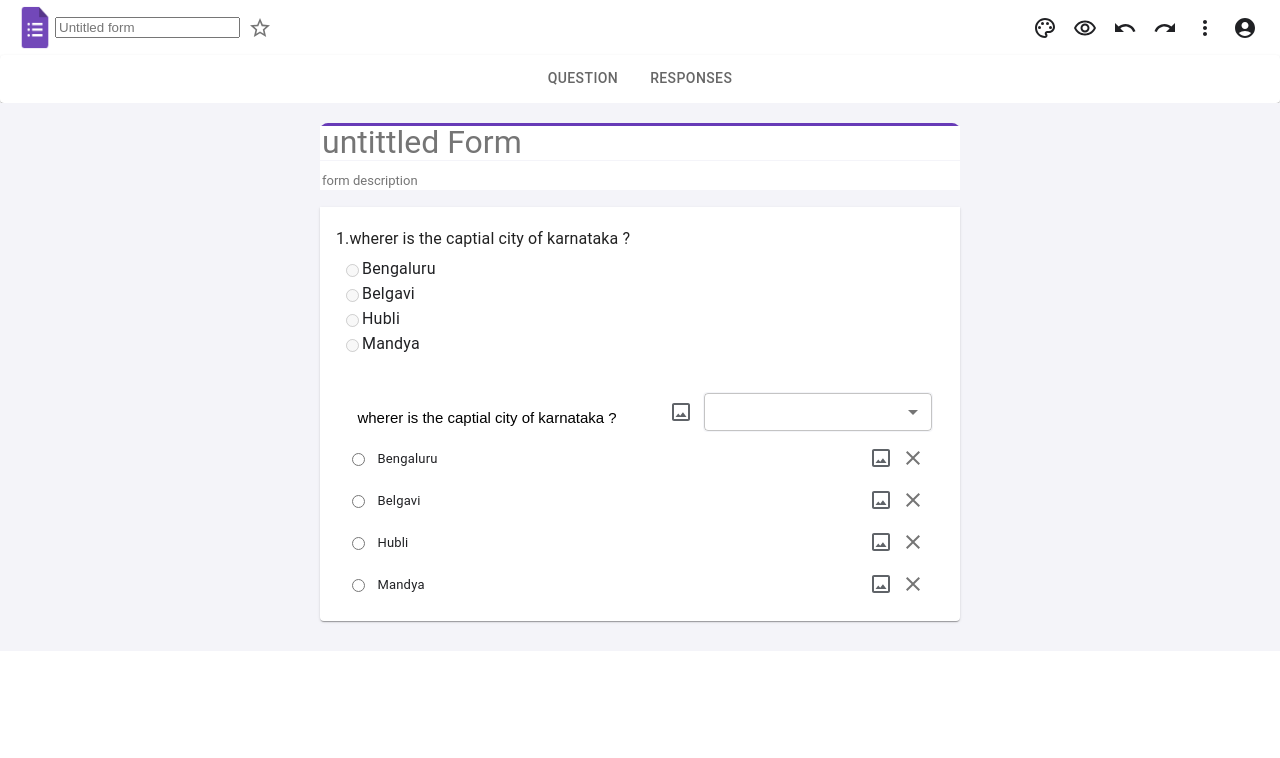
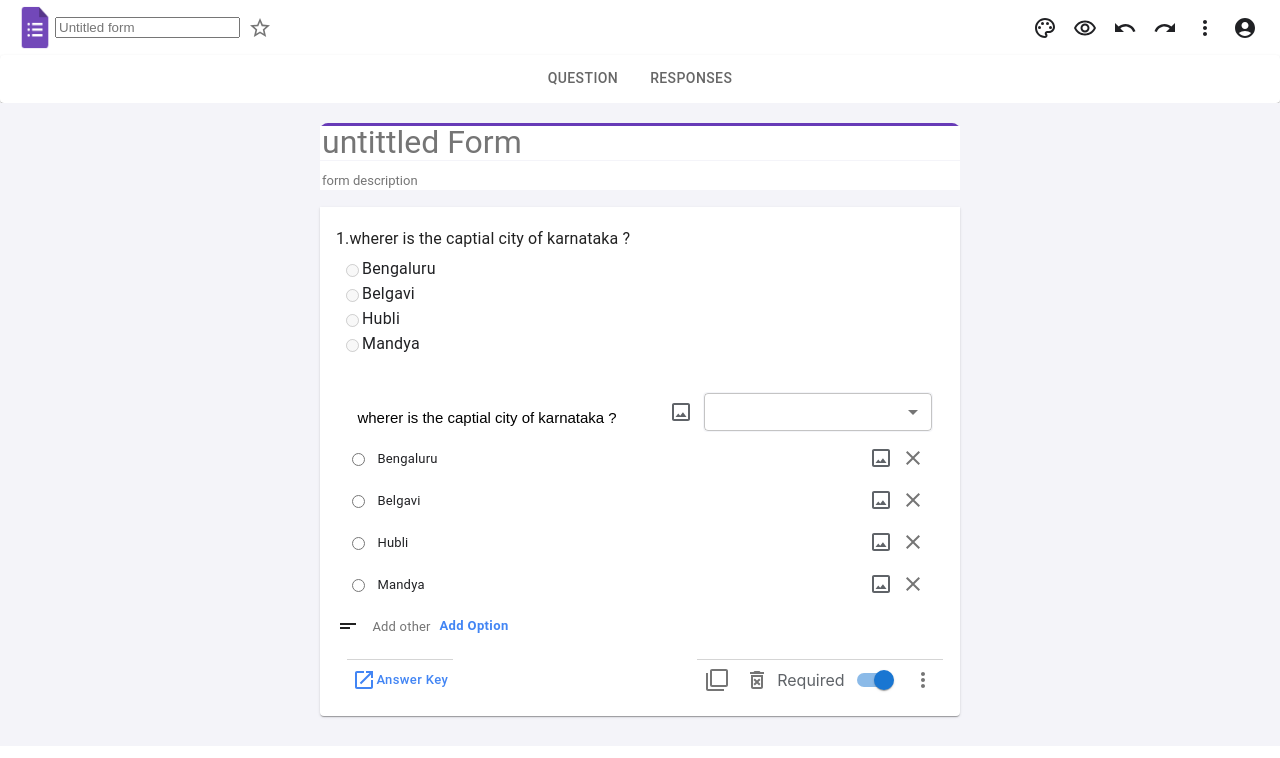
Before and after one commit to kasulaarunteja/DocKare_Assignment, a React (Create React App) app: page /form/1 in a window 1280 px wide. Shown: the top 758 px of the page. Built offline with nearby package versions, Linux system fonts and the light colour scheme.

Commit message:
queestions

```diff
--- a/src/Components/Question_form.jsx
+++ b/src/Components/Question_form.jsx
@@ -14,6 +14,12 @@ import RadioButtonUncheckedIcon from '@mui/icons-material/RadioButtonUnchecked';
 import ShortTextIcon from '@mui/icons-material/ShortText';
 import CloseIcon from '@mui/icons-material/Close';
 import Select from '@mui/material/Select';
+import Button from '@mui/material/Button';
+import FilterNoneIcon from '@mui/icons-material/FilterNone';
+import DeleteForeverOutlinedIcon from '@mui/icons-material/DeleteForeverOutlined';
+import Switch from '@mui/material/Switch';
+import MoreVertIcon from '@mui/icons-material/MoreVert';
+import OpenInNewIcon from '@mui/icons-material/OpenInNew';
 
 
 
@@ -128,6 +134,61 @@ const QuestionForm = () => {
                         </IconButton>
                     </div>
                  ))}
+
+                {(ques.option.length) < 5 ? (
+                     <div className="add_question_body">
+                        <FormControlLabel
+                           disabled
+                         control={
+                            (ques.questionType === "text") ?
+                            <input
+                              type={ques.questionType}
+                              color="primary"
+                              inputProps={{ "aria-label": "secondary checkbox" }}
+                              style={{ marginLeft: "10px", marginRight: "10px" }}
+                              disabled
+                            />
+                           : (
+                            <ShortTextIcon style={{ marginRight: "10px" }} />
+                          )
+                         } label={
+                            <div>
+                              <input
+                                type="text"
+                                className="text_input"
+                                style={{ fontSize: "13px", width: "60px" }}
+                                placeholder="Add other"
+                              ></input>
+                              <Button size="small" style={{ textTransform: "none", color: "#4285f4", fontSize: "13px", fontWeight: "600" }}>
+                                Add Option
+                              </Button>
+                            </div>
+                          }
+                         />
+                     </div>
+                ) : ""}
+
+                 <div className="add_footer">
+                    <div className="add_question_bottom_left">
+                        <Button size="small"
+                          style={{textTransform:'none', color:"#4285f4", fontsize:'13px', fontweight:'600'}}>
+                           <OpenInNewIcon /> Answer Key</Button>
+
+                    </div>
+                    <div className="add_question_bottom">
+                      <IconButton aria-label="Copy">
+                        <FilterNoneIcon/>
+                      </IconButton>
+                      <IconButton>
+                      <DeleteForeverOutlinedIcon/>
+                      </IconButton>
+                      <span style={{color:"#5f6368", fontsize:'13px',}}>Required</span>
+                       <Switch name="checkdA" color="primary" checked></Switch>
+                       <IconButton>
+                          <MoreVertIcon/>
+                       </IconButton>
+                    </div>
+                 </div>
             </AccordionDetails>
         </div>
       </Accordion>
```
